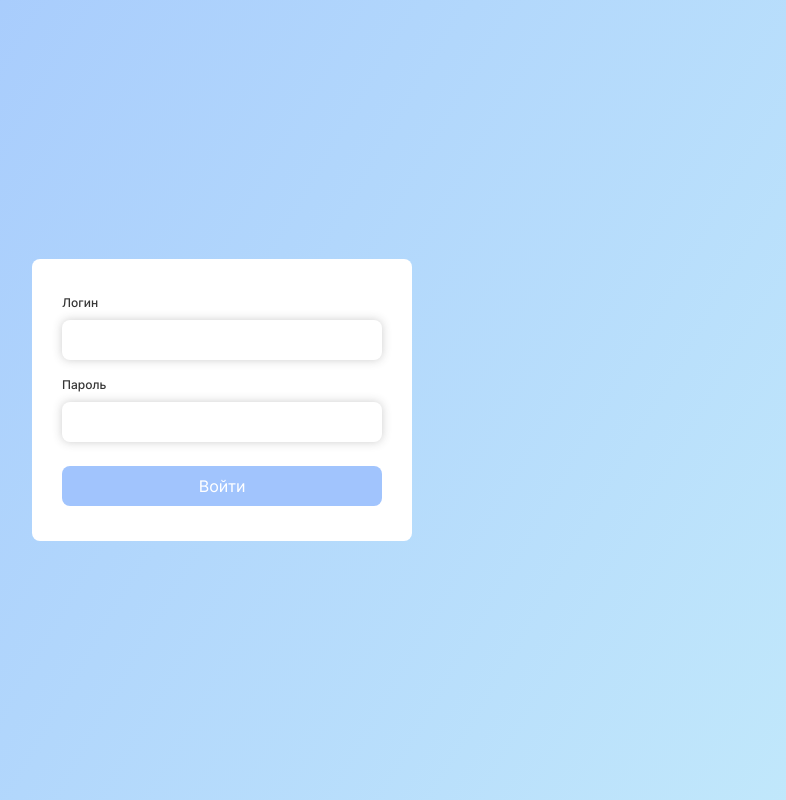
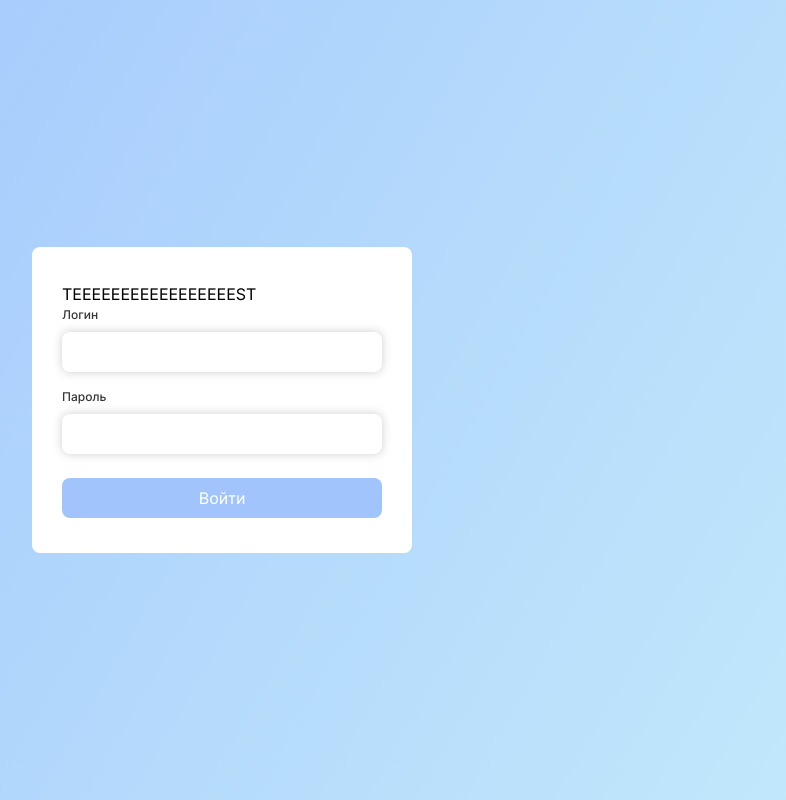
Before and after one commit to Slyznord/quizlet-admin, a Vue app: page /#/auth in a window 1280 px wide. Shown: the whole page, without its empty margins (418-1204 px from the left). Built offline with nearby package versions, Linux system fonts and the light colour scheme; what vue-final-modal would draw is missing.

Commit message:
test github actions

```diff
--- a/src/views/Auth.vue
+++ b/src/views/Auth.vue
@@ -1,5 +1,6 @@
 <template>
   <div class="auth">
+    TEEEEEEEEEEEEEEEEEST
     <Login />
   </div>
 </template>
```
